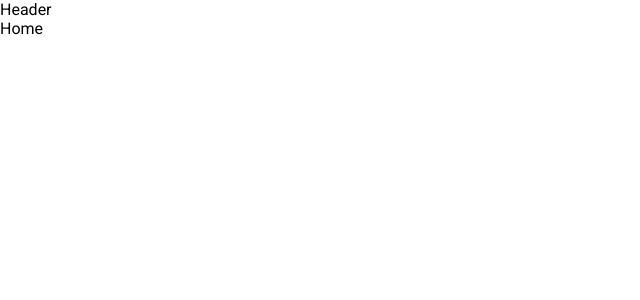
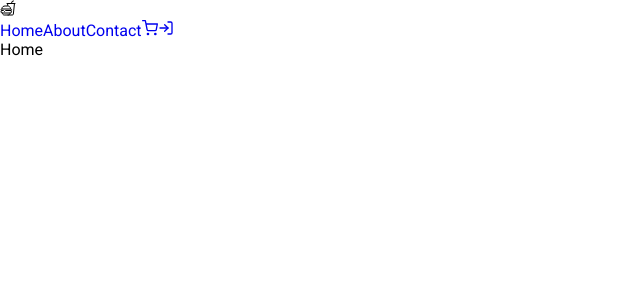
Before and after one commit to AjayRaut1/MERN-Stack-Burger-Engineering-Web-Application, a React (Create React App) app in the folder frontend/: page / in a window 1280 px wide. Shown: the top 300 px of the page, without its empty margins (0-640 px from the left). Built offline with nearby package versions, Linux system fonts and the light colour scheme.

Commit message:
Created Header Layout without CSS

```diff
--- a/frontend/package.json
+++ b/frontend/package.json
@@ -8,6 +8,7 @@
     "@testing-library/user-event": "^13.5.0",
     "react": "^18.2.0",
     "react-dom": "^18.2.0",
+    "react-icons": "^4.11.0",
     "react-router": "^6.15.0",
     "react-router-dom": "^6.15.0",
     "react-scripts": "5.0.1",
--- a/frontend/src/components/layouts/Header.jsx
+++ b/frontend/src/components/layouts/Header.jsx
@@ -1,7 +1,31 @@
 import React from "react";
+import { IoFastFoodOutline } from "react-icons/io5";
+import { Link } from "react-router-dom";
+import {FiShoppingCart,FiLogIn} from "react-icons/fi";
+import {FaUser} from "react-icons/fa";
 
-const Header = () => {
-  return <div>Header</div>;
+const Header = ({isAuthenticated = false}) => {
+  return (
+    <nav>
+      <div>
+        <div>
+          <IoFastFoodOutline />
+        </div>
+        <div>
+          <Link to="/">Home</Link>
+          <Link to="/about">About</Link>
+          <Link to="/contact">Contact</Link>
+          <Link to="/cart">
+            <FiShoppingCart />
+          </Link>
+          <Link to={isAuthenticated? "/me" : "/login"}>
+            {isAuthenticated ? <FaUser /> : <FiLogIn />}
+          </Link>
+        </div>
+
+      </div>
+    </nav>
+  );
 };
 
 export default Header;
```
Also changed, not shown: 1 other file (tests, documents, lock files or other folders).
